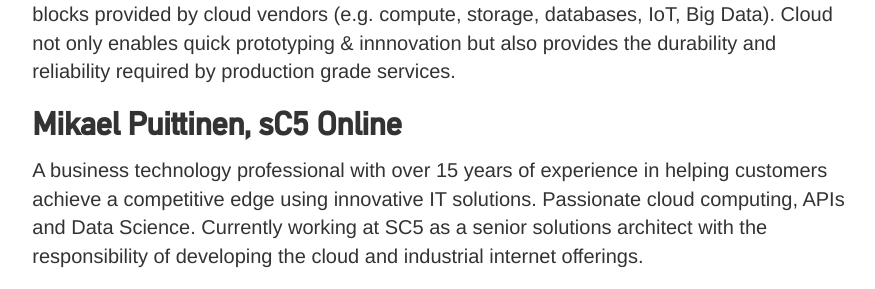
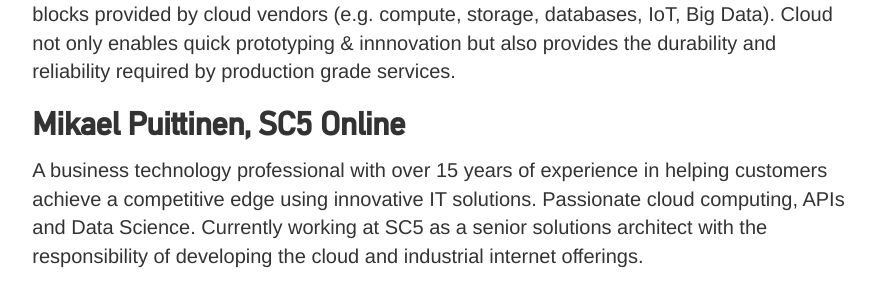
Before and after one commit to apidaysnordic/apidaysnordic.github.io, a Jekyll site: the page built from _posts/2016-04-14-mikael-puittinen.md, in a window 1280 px wide and 900 px high, scrolled down 1054 px. Shown: the part 151-440 px from the top of the window, without its empty margins (196-1071 px from the left). Built offline with Jekyll 4.4.1, drawn with Linux system fonts in a browser that asks for light colours; some web fonts are replaced; comment, search, counter and statistics services are not loaded.

```diff
--- a/_posts/2016-04-14-mikael-puittinen.md
+++ b/_posts/2016-04-14-mikael-puittinen.md
@@ -14,6 +14,6 @@ Leverate APIs as an innovation platform. Most digital services rely on existing
 
 Leverage cloud to focus investements on things that matter. Leave the IT infrastructure and service heavy lifting to cloud vendors. Build your solutions on the enterprise grade building blocks provided by cloud vendors (e.g. compute, storage, databases, IoT, Big Data). Cloud not only enables quick prototyping & innnovation but also provides the durability and reliability required by production grade services.
 
-## Mikael Puittinen, sC5 Online
+## Mikael Puittinen, SC5 Online
 
 A business technology professional with over 15 years of experience in helping customers achieve a competitive edge using innovative IT solutions. Passionate cloud computing, APIs and Data Science. Currently working at SC5 as a senior solutions architect with the responsibility of developing the cloud and industrial internet offerings.
```
